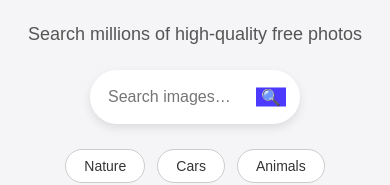
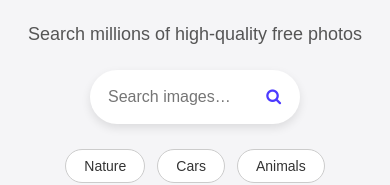
Before and after one commit to niroop77/private-api-access, a plain HTML site: page index.html in a window 390 px wide. Shown: the part 248-433 px from the top of the page. Drawn offline with Linux system fonts and the light colour scheme.

Commit message:
icon updated

```diff
--- a/index.html
+++ b/index.html
@@ -5,6 +5,7 @@
     <meta name="viewport" content="width=device-width, initial-scale=1.0">
     <title>PicFinder - Image Search</title>
     <link rel="stylesheet" href="style.css">
+    <link rel="stylesheet" href="https://cdnjs.cloudflare.com/ajax/libs/font-awesome/4.7.0/css/font-awesome.min.css">
 </head>
 <body>
 
@@ -32,7 +33,7 @@
 
         <!-- Mobile Search Icon -->
         <button type="submit" class="mobile-search-btn" aria-label="Search">
-            🔍
+            <i class="fa fa-search"></i>
         </button>
     </div>
 
--- a/style.css
+++ b/style.css
@@ -190,6 +190,8 @@ body.dark footer { background: #1e1e1e; color: #bbb; }
 #search-form button{
 padding: 0 5px !important;
 border-radius: 0px !important;
+background: none !important;
+color: #4c3aff !important;
 }
     /* Show icon */
     .mobile-search-btn {
```
